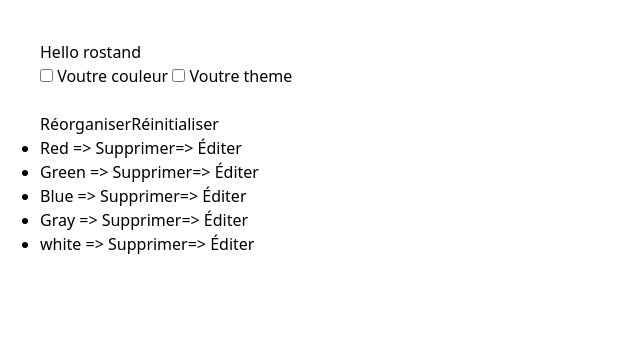
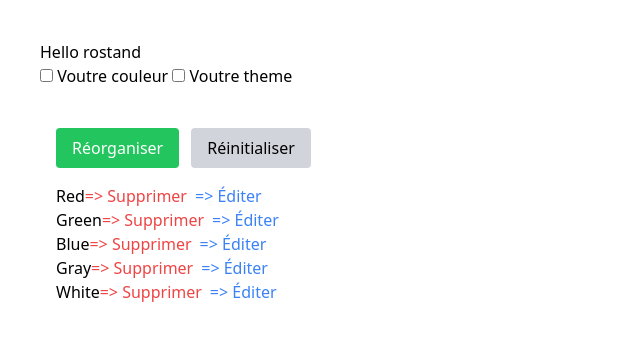
Before and after one commit to rosto-infinity/vuejs-cours03, a Vue app: page / in a window 1280 px wide. Shown: the top 340 px of the page, without its empty margins (0-640 px from the left). Built offline with nearby package versions, Linux system fonts and the light colour scheme.

Commit message:
style tailwind css
style tailwind css

```diff
--- a/src/Liste.vue
+++ b/src/Liste.vue
@@ -1,19 +1,23 @@
 <template>
-  <button @click="sortColors()">Réorganiser</button>
-  <button @click="resetColors()">Réinitialiser</button>
-  <ul class="list-disc">
-    <li v-for="color in colors" :key="color">
-      {{ color }}
-      <button @click="deleteColor(color)"> => Supprimer</button>
-      <button @click="openEditDialog(color)"> => Éditer</button>
-    </li>
-  </ul>
+  <div class="p-4">
+    <button @click="sortColors()" class="bg-green-500 text-white px-4 py-2 rounded mr-3 hover:bg-green-600">Réorganiser</button>
+    <button @click="resetColors()" class="bg-gray-300 text-black px-4 py-2 rounded hover:bg-gray-400">Réinitialiser</button>
+    <ul class="list-disc mt-4">
+      <li v-for="color in colors" :key="color" class="flex items-center ">
+        <span>{{ color }}</span>
+        <div>
+          <button @click="deleteColor(color)" class="text-red-500 hover:text-red-700"> => Supprimer</button>
+          <button @click="openEditDialog(color)" class="text-blue-500 hover:text-blue-700 ml-2"> => Éditer</button>
+        </div>
+      </li>
+    </ul>
 
-  <div v-if="isEditing" class="edit-dialog">
-    <h3>Modifier la couleur</h3>
-    <input v-model="colorToEdit" />
-    <button @click="saveColor">Sauvegarder</button>
-    <button @click="closeEditDialog">Annuler</button>
+    <div v-if="isEditing" class="mt-4">
+      <h3 class="text-lg font-semibold">Modifier la couleur</h3>
+      <input v-model="colorToEdit" class="border border-gray-300 rounded px-2 py-1" />
+      <button @click="saveColor" class="bg-green-500 text-white px-4 py-2 rounded hover:bg-green-600">Sauvegarder</button>
+      <button @click="closeEditDialog" class="bg-red-500 text-white px-4 py-2 rounded hover:bg-red-600 ml-2">Annuler</button>
+    </div>
   </div>
 </template>
 
@@ -21,7 +25,7 @@
 import { ref } from "vue";
 
 // État initial des couleurs
-const initialColors = ["Red", "Green", "Blue", "Gray", "white"];
+const initialColors = ["Red", "Green", "Blue", "Gray", "White"];
 const colors = ref([...initialColors]); // Copie de l'état initial
 const isEditing = ref(false);
 const colorToEdit = ref("");
@@ -61,11 +65,3 @@ const saveColor = () => {
   closeEditDialog();
 };
 </script>
-
-<style>
-.edit-dialog {
-  border: 2px solid #ccc;
-  padding: 12px;
-  margin-top: 10px;
-}
-</style>
```
